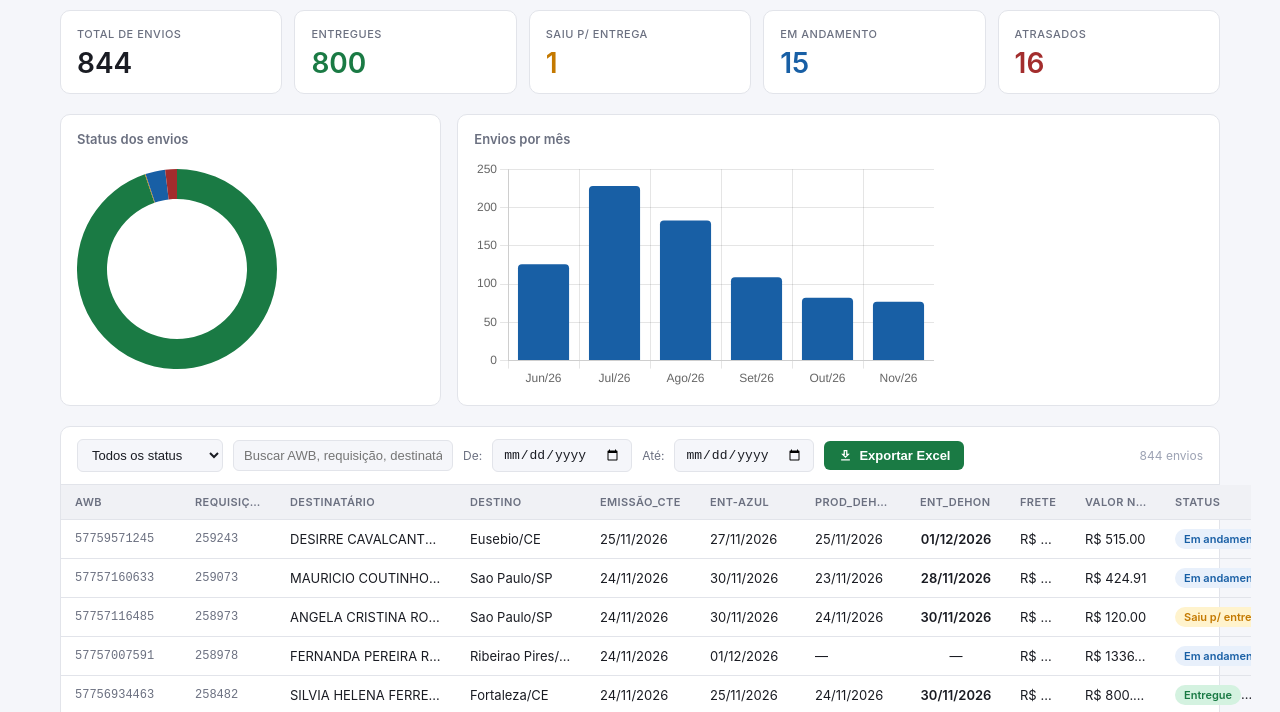
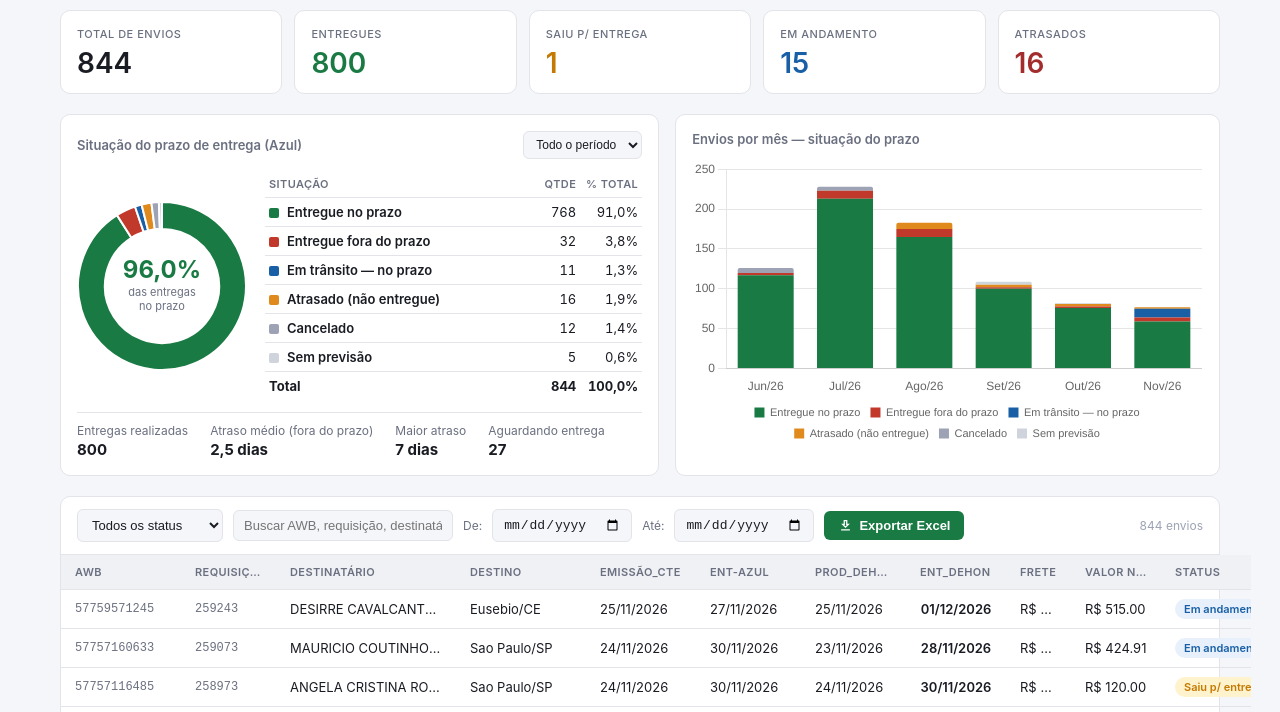
Before and after one commit to azulcargo/azul-cargo-app, a plain HTML site: page index.html in a window 1280 px wide. Shown: the part 79-791 px from the top of the page. Drawn offline with nearby package versions, Linux system fonts and the light colour scheme.

Commit message:
Dashboard: situacao do prazo (rosca + tabela + indicadores) e meses empilhados

```diff
--- a/index.html
+++ b/index.html
@@ -47,8 +47,26 @@
   .card-value.yellow { color:var(--yellow); }
   .card-value.blue   { color:var(--blue); }
   .card-value.red    { color:var(--red); }
-  .charts { display:grid; grid-template-columns:1fr 2fr; gap:16px; margin-bottom:20px; }
-  @media(max-width:700px){.charts{grid-template-columns:1fr;}}
+  .charts { display:grid; grid-template-columns:minmax(0,11fr) minmax(0,10fr); gap:16px; margin-bottom:20px; }
+  @media(max-width:900px){.charts{grid-template-columns:1fr;}}
+  .chart-head { display:flex; align-items:center; justify-content:space-between; gap:10px; margin-bottom:12px; flex-wrap:wrap; }
+  .chart-head .chart-title { margin-bottom:0; }
+  .chart-head select { padding:5px 8px; border:1px solid var(--border); border-radius:var(--radius-sm); background:var(--bg); color:var(--text); font-size:12px; outline:none; }
+  .prazo-body { display:flex; align-items:center; gap:18px; flex-wrap:wrap; }
+  .prazo-donut { position:relative; width:170px; height:170px; flex-shrink:0; margin:0 auto; }
+  .prazo-centro { position:absolute; inset:0; display:flex; flex-direction:column; align-items:center; justify-content:center; pointer-events:none; text-align:center; }
+  .prazo-centro b { font-size:24px; line-height:1; color:var(--green); }
+  .prazo-centro span { font-size:11px; color:var(--text2); margin-top:4px; line-height:1.25; }
+  .prazo-tab { flex:1; min-width:250px; font-size:13px; }
+  .pz-row { display:grid; grid-template-columns:minmax(0,1fr) 52px 62px; align-items:center; padding:6px 4px; border-bottom:1px solid var(--border); }
+  .pz-row > div:nth-child(n+2) { text-align:right; font-variant-numeric:tabular-nums; }
+  .pz-row.head { font-size:11px; font-weight:600; color:var(--text2); text-transform:uppercase; letter-spacing:.4px; }
+  .pz-row.zero { color:var(--text3); }
+  .pz-row.tot { font-weight:700; border-bottom:none; }
+  .pz-nome { font-weight:600; white-space:nowrap; overflow:hidden; text-overflow:ellipsis; }
+  .pz-dot { display:inline-block; width:10px; height:10px; border-radius:2px; margin-right:8px; vertical-align:middle; }
+  .prazo-ind { display:flex; gap:22px; flex-wrap:wrap; margin-top:12px; padding-top:10px; border-top:1px solid var(--border); font-size:12px; color:var(--text2); }
+  .prazo-ind b { display:block; color:var(--text); font-size:15px; margin-top:2px; }
   .chart-card { background:var(--surface); border:1px solid var(--border); border-radius:var(--radius); padding:16px; }
   .chart-title { font-size:13px; font-weight:600; color:var(--text2); margin-bottom:12px; }
   .legend { display:flex; flex-wrap:wrap; gap:10px; margin-bottom:10px; font-size:12px; color:var(--text2); }
@@ -165,13 +183,19 @@
 
   <div class="charts">
     <div class="chart-card">
-      <div class="chart-title">Status dos envios</div>
-      <div class="legend" id="legendStatus"></div>
-      <div style="position:relative;height:200px"><canvas id="chartStatus"></canvas></div>
+      <div class="chart-head">
+        <div class="chart-title">Situação do prazo de entrega (Azul)</div>
+        <select id="fPrazoMes" onchange="renderPrazo()" title="Período considerado neste quadro"></select>
+      </div>
+      <div class="prazo-body">
+        <div class="prazo-donut"><canvas id="chartStatus"></canvas><div class="prazo-centro" id="prazoCentro"></div></div>
+        <div class="prazo-tab" id="prazoTabela"></div>
+      </div>
+      <div class="prazo-ind" id="prazoInd"></div>
     </div>
     <div class="chart-card">
-      <div class="chart-title">Envios por mês</div>
-      <div style="position:relative;height:230px"><canvas id="chartMes"></canvas></div>
+      <div class="chart-title">Envios por mês — situação do prazo</div>
+      <div style="position:relative;height:290px"><canvas id="chartMes"></canvas></div>
     </div>
   </div>
 
@@ -682,48 +706,93 @@ document.addEventListener('click', e => {
 });
 
 
-function renderCharts() {
-  const entregue = DATA.filter(r => statusEfetivo(r) === 'Entregue').length;
-  const saiu     = DATA.filter(r => statusEfetivo(r) === 'Saiu para Entrega').length;
-  const atrasadoC= DATA.filter(r => statusEfetivo(r) === 'Atrasado').length;
-  const andamento= DATA.filter(r => !['Entregue','Saiu para Entrega','Atrasado'].includes(statusEfetivo(r))).length;
+// Cores dos graficos por situacao de prazo (mesmas categorias do Excel exportado)
+const PZ_COR = {
+  'Entregue no prazo': '#1a7a44', 'Entregue fora do prazo': '#c0392b',
+  'Em trânsito — no prazo': '#185FA5', 'Atrasado (não entregue)': '#e08a1e',
+  'Cancelado': '#9da3b4', 'Sem previsão': '#cfd3dc',
+};
+const PZ_MESES = ['Jan','Fev','Mar','Abr','Mai','Jun','Jul','Ago','Set','Out','Nov','Dez'];
+function pzMesChave(r) { if (!r.emissao) return ''; const [, m, y] = r.emissao.split('/'); return (m && y) ? `${y}-${m.padStart(2,'0')}` : ''; }
+function pzRotulo(k) { const [y, m] = k.split('-'); return PZ_MESES[+m - 1] + '/' + y.slice(2); }
+function pzPct(n, d) { return d ? (n / d * 100).toFixed(1).replace('.', ',') + '%' : '—'; }
+
+// Quadro "Situacao do prazo": rosca + tabela escrita + indicadores. O seletor de mes vale so para este quadro.
+function renderPrazo() {
+  const sel = document.getElementById('fPrazoMes');
+  const atual = sel.value;
+  const chaves = [...new Set(DATA.map(pzMesChave).filter(Boolean))].sort().reverse();
+  sel.innerHTML = '<option value="">Todo o período</option>' + chaves.map(k => `<option value="${k}">${pzRotulo(k)}</option>`).join('');
+  if (chaves.includes(atual)) sel.value = atual;
+  const base = sel.value ? DATA.filter(r => pzMesChave(r) === sel.value) : DATA;
+
+  const hoje = new Date(); hoje.setHours(0, 0, 0, 0);
+  const cont = {}; XL_ORDEM.forEach(k => cont[k] = 0);
+  const atrasos = [];
+  base.forEach(r => { const s = situacaoPrazo(r, hoje); cont[s.sit]++; if (s.sit === 'Entregue fora do prazo') atrasos.push(s.dias); });
+  const total = base.length, np = cont['Entregue no prazo'], fp = cont['Entregue fora do prazo'];
+
+  document.getElementById('prazoTabela').innerHTML =
+    '<div class="pz-row head"><div>Situação</div><div>Qtde</div><div>% total</div></div>' +
+    XL_ORDEM.map(k => `<div class="pz-row${cont[k] ? '' : ' zero'}"><div class="pz-nome" title="${k}"><span class="pz-dot" style="background:${PZ_COR[k]}"></span>${k}</div><div>${cont[k]}</div><div>${pzPct(cont[k], total)}</div></div>`).join('') +
+    `<div class="pz-row tot"><div>Total</div><div>${total}</div><div>${total ? '100,0%' : '—'}</div></div>`;
+
+  document.getElementById('prazoCentro').innerHTML = `<b>${pzPct(np, np + fp)}</b><span>das entregas<br>no prazo</span>`;
+  const media = atrasos.length ? (atrasos.reduce((a, b) => a + b, 0) / atrasos.length).toFixed(1).replace('.', ',') + ' dias' : '—';
+  const maior = atrasos.length ? Math.max(...atrasos) + ' dias' : '—';
+  document.getElementById('prazoInd').innerHTML =
+    `<div>Entregas realizadas<b>${np + fp}</b></div>` +
+    `<div>Atraso médio (fora do prazo)<b>${media}</b></div>` +
+    `<div>Maior atraso<b>${maior}</b></div>` +
+    `<div>Aguardando entrega<b>${cont['Em trânsito — no prazo'] + cont['Atrasado (não entregue)']}</b></div>`;
+
   const ctxS = document.getElementById('chartStatus');
   if (ctxS) {
     if (chartStatus) chartStatus.destroy();
     chartStatus = new Chart(ctxS, {
       type: 'doughnut',
-      data: {
-        labels: ['Entregue','Saiu p/ Entrega','Em andamento','Atrasado'],
-        datasets: [{ data: [entregue, saiu, andamento, atrasadoC],
-          backgroundColor: ['#1a7a44','#c47900','#185FA5','#a32d2d'], borderWidth: 0 }]
-      },
-      options: { plugins: { legend: { display: false } }, cutout: '70%' }
+      data: { labels: XL_ORDEM, datasets: [{ data: XL_ORDEM.map(k => cont[k]), backgroundColor: XL_ORDEM.map(k => PZ_COR[k]), borderWidth: 2, borderColor: '#fff' }] },
+      options: { maintainAspectRatio: false, cutout: '68%', plugins: { legend: { display: false },
+        tooltip: { callbacks: { label: c => ` ${c.label}: ${c.parsed} (${pzPct(c.parsed, total)})` } } } }
     });
   }
+}
+
+function renderCharts() {
+  renderPrazo();
+
+  // Envios por mes, empilhados por situacao de prazo (ultimos 6 meses)
+  const hoje = new Date(); hoje.setHours(0, 0, 0, 0);
   const porMes = {};
   DATA.forEach(r => {
-    if (!r.emissao) return;
-    const [, m, y] = r.emissao.split('/');
-    if (!m || !y) return;
-    const k = `${y}-${m}`;
-    porMes[k] = (porMes[k] || 0) + 1;
+    const k = pzMesChave(r); if (!k) return;
+    if (!porMes[k]) { porMes[k] = {}; XL_ORDEM.forEach(s => porMes[k][s] = 0); }
+    porMes[k][situacaoPrazo(r, hoje).sit]++;
   });
-  const meses  = Object.keys(porMes).sort().slice(-6);
-  const labels = meses.map(k => {
-    const [y, m] = k.split('-');
-    return ['Jan','Fev','Mar','Abr','Mai','Jun','Jul','Ago','Set','Out','Nov','Dez'][+m-1] + '/' + y.slice(2);
-  });
+  const meses = Object.keys(porMes).sort().slice(-6);
   const ctxM = document.getElementById('chartMes');
   if (ctxM) {
     if (chartMes) chartMes.destroy();
     chartMes = new Chart(ctxM, {
       type: 'bar',
       data: {
-        labels,
-        datasets: [{ label: 'Envios', data: meses.map(k => porMes[k]),
-          backgroundColor: '#185FA5', borderRadius: 4 }]
+        labels: meses.map(pzRotulo),
+        datasets: XL_ORDEM.map(s => ({ label: s, data: meses.map(k => porMes[k][s]), backgroundColor: PZ_COR[s], borderRadius: 2, maxBarThickness: 56 }))
       },
-      options: { plugins: { legend: { display: false } }, scales: { y: { beginAtZero: true, ticks: { precision: 0 } } } }
+      options: {
+        maintainAspectRatio: false,
+        plugins: {
+          legend: { position: 'bottom', labels: { boxWidth: 10, boxHeight: 10, font: { size: 11 }, padding: 10,
+            filter: (item, data) => data.datasets[item.datasetIndex].data.some(v => v > 0) } },
+          tooltip: { mode: 'index', filter: i => i.parsed.y > 0,
+            callbacks: { footer: itens => {
+              const k = meses[itens[0].dataIndex], m = porMes[k];
+              const tot = XL_ORDEM.reduce((a, s) => a + m[s], 0), np = m['Entregue no prazo'], fp = m['Entregue fora do prazo'];
+              return `Total: ${tot}  ·  No prazo: ${pzPct(np, np + fp)} das entregas`;
+            } } }
+        },
+        scales: { x: { stacked: true, grid: { display: false } }, y: { stacked: true, beginAtZero: true, ticks: { precision: 0 } } }
+      }
     });
   }
 }
```
